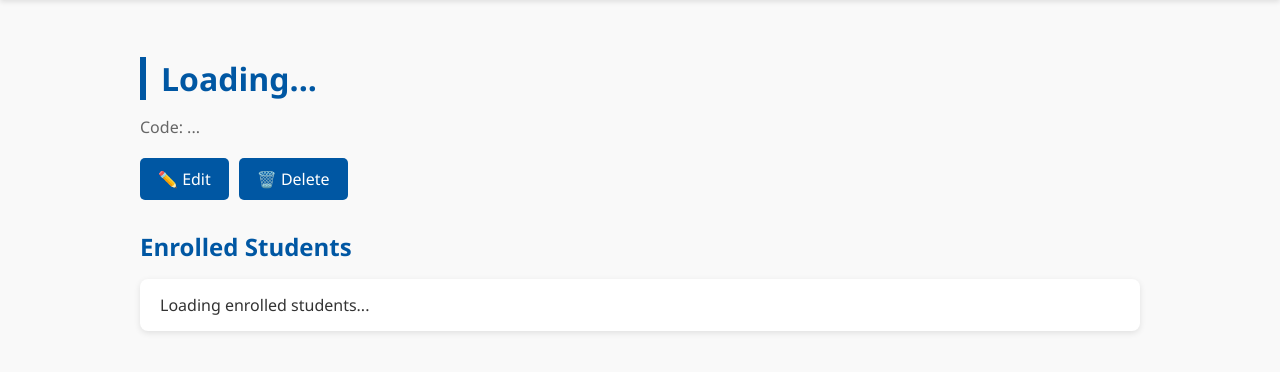
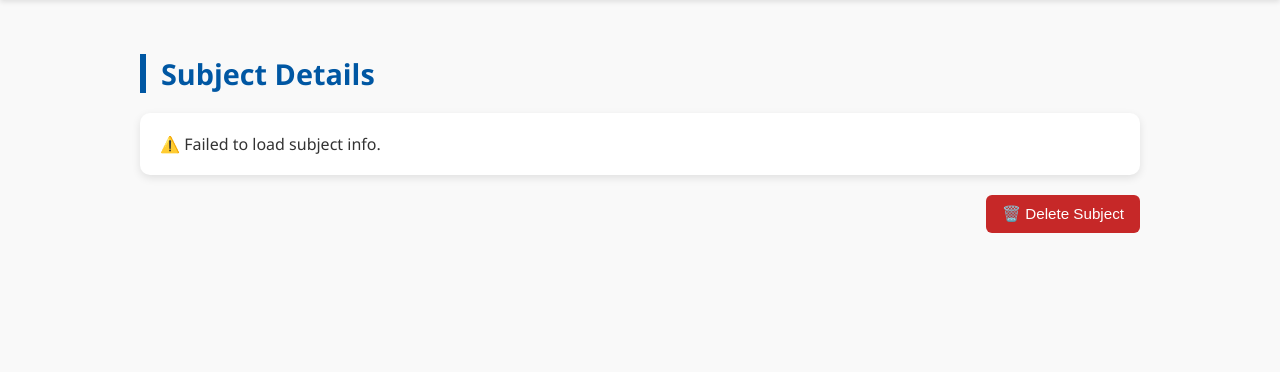
Before and after one commit to Nigler10/Student-Management-System, a Django app: template Project/app/templates/subject/subject_detail.html in a window 1280 px wide. Shown: the part 115-487 px from the top of the page. Run offline with Django 4.2, Linux system fonts and the light colour scheme; the template is opened without the code that fills it, so the values that code supplies are empty.

Commit message:
some subject details

```diff
--- a/Project/app/templates/subject/subject_detail.html
+++ b/Project/app/templates/subject/subject_detail.html
@@ -1,4 +1,4 @@
-{% extends "app/base.html" %}
+{% extends 'app/base.html' %}
 {% load static %}
 
 {% block styles %}
@@ -6,24 +6,42 @@
 {% endblock %}
 
 {% block content %}
-<h2 id="subject-title">Loading...</h2>
-<p id="subject-code" class="subject-code">Code: ...</p>
+<h2>Subject Details</h2>
+
+<ul id="subject-info">
+    <!-- JS will populate this -->
+</ul>
 
 <div class="subject-actions">
-    <a id="edit-btn" class="action-btn" href="#">✏️ Edit</a>
-    <a id="delete-btn" class="action-btn" href="#">🗑️ Delete</a>
+    <button id="delete-btn" class="danger">🗑️ Delete Subject</button>
 </div>
 
-<h3>Enrolled Students</h3>
-<ul id="enrolled-students">
-    <li>Loading enrolled students...</li>
-</ul>
+<!-- Delete Confirmation Modal -->
+<div id="delete-modal" class="modal">
+    <div class="modal-content">
+        <h2 class="modal-title">Confirm Delete</h2>
+        <p class="modal-message">Are you sure you want to delete this subject?</p>
+
+        <label class="modal-checkbox">
+            <input type="checkbox" id="confirm-checkbox">
+            I understand this action cannot be undone.
+        </label>
+
+        <div class="modal-actions">
+            <button id="cancel-delete">Cancel</button>
+            <button id="confirm-delete" class="danger" disabled>Delete</button>
+        </div>
+    </div>
+</div>
+
+
+
 {% endblock %}
 
 {% block scripts %}
-<script src="{% static 'js/config.js' %}"></script>
 <script>
-    const subjectId = "{{ subject_id }}";
+    const pathParts = window.location.pathname.split('/');
+    const SUBJECT_ID = pathParts[pathParts.length - 2];
 </script>
 <script src="{% static 'js/subject/subject_detail.js' %}"></script>
 {% endblock %}
--- a/Project/static/css/subject/subject_detail.css
+++ b/Project/static/css/subject/subject_detail.css
@@ -1,88 +1,129 @@
-/* Subject Detail Title */
-#subject-title {
-    font-size: 2rem;
-    font-weight: bold;
-    color: #0057a3;
-    margin-bottom: 5px;
+#subject-info {
+    list-style: none;
+    padding: 0;
+    margin-top: 1rem;
 }
 
-/* Subject Code Style */
-.subject-code {
-    font-size: 1rem;
-    color: #666;
-    margin-bottom: 20px;
+#subject-info li {
+    background-color: #ffffff;
+    padding: 20px;
+    margin-bottom: 15px;
+    border-radius: 10px;
+    box-shadow: 0 3px 8px rgba(0, 0, 0, 0.1);
+    display: flex;
+    justify-content: space-between;
+    align-items: center;
 }
 
-/* Action Buttons (Edit/Delete) */
-.subject-actions {
-    display: flex;
-    gap: 10px;
-    margin-bottom: 30px;
+.subject-title {
+    font-size: 1.2rem;
+    font-weight: 600;
+    color: #0057a3;
 }
 
-.subject-actions .action-btn {
-    background-color: #0057a3;
-    color: white;
-    text-decoration: none;
-    padding: 10px 18px;
-    border-radius: 5px;
-    font-weight: 500;
+.subject-code {
+    font-size: 0.95rem;
+    color: #666;
+}
+
+.subject-actions {
+    margin-top: 20px;
+    display: flex;
+    justify-content: flex-end;
+}
+
+button {
+    border: none;
+    padding: 10px 16px;
+    border-radius: 6px;
+    cursor: pointer;
+    font-size: 0.95rem;
     transition: background-color 0.2s ease;
 }
 
-.subject-actions .action-btn:hover {
-    background-color: #003f7d;
+button.danger {
+    background-color: #c62828;
+    color: white;
 }
 
-/* Enrolled Students Section */
-h3 {
-    font-size: 1.5rem;
-    color: #0057a3;
-    margin-bottom: 10px;
+button.danger:hover {
+    background-color: #a11919;
 }
 
-ul#enrolled-students {
-    list-style: none;
-    padding: 0;
+/* Modal overlay */
+.modal {
+    display: none;
+    position: fixed;
+    z-index: 1000;
+    left: 0;
+    top: 0;
+    width: 100%;
+    height: 100%;
+    background-color: rgba(0, 0, 0, 0.5);
+    display: none;
+    justify-content: center;
+    align-items: center;
 }
 
-ul#enrolled-students li {
-    background-color: #fff;
-    padding: 15px 20px;
-    margin-bottom: 10px;
-    border-radius: 8px;
-    box-shadow: 0 2px 6px rgba(0,0,0,0.1);
-    transition: transform 0.2s ease, box-shadow 0.2s ease;
+.modal-content {
+    background-color: white;
+    padding: 2rem;
+    border-radius: 12px;
+    max-width: 500px;
+    width: 90%;
+    text-align: center;
+    box-shadow: 0 4px 12px rgba(0, 0, 0, 0.25);
+    animation: fadeIn 0.3s ease-in-out;
 }
 
-ul#enrolled-students li:hover {
-    transform: scale(1.01);
-    box-shadow: 0 4px 12px rgba(0,0,0,0.15);
+.modal-title {
+    color: #d32f2f;
+    font-size: 1.5rem;
+    font-weight: 700;
+    margin-bottom: 1rem;
 }
 
-ul#enrolled-students li a {
-    color: #0057a3;
-    font-weight: 600;
-    text-decoration: none;
+.modal-message {
+    color: #444;
+    font-size: 1rem;
+    margin-bottom: 1rem;
 }
 
-ul#enrolled-students li a:hover {
-    text-decoration: underline;
+.modal-checkbox {
+    display: flex;
+    align-items: center;
+    justify-content: center;
+    font-size: 0.95rem;
+    color: #333;
+    margin-top: 0.5rem;
+    gap: 0.5rem;
 }
 
-/* Mobile Friendly */
-@media (max-width: 600px) {
-    #subject-title {
-        font-size: 1.5rem;
-    }
+.modal-actions {
+    margin-top: 1.5rem;
+    display: flex;
+    justify-content: center;
+    gap: 1rem;
+}
 
-    .subject-actions {
+#confirm-delete:disabled {
+    background-color: #f5b5b5;
+    cursor: not-allowed;
+    color: #fff;
+}
+
+
+/* Simple fade-in animation */
+@keyframes fadeIn {
+    from { opacity: 0; transform: scale(0.95); }
+    to { opacity: 1; transform: scale(1); }
+}
+
+/* Responsive: stack modal buttons on small screens */
+@media (max-width: 480px) {
+    .modal-actions {
         flex-direction: column;
-        align-items: flex-start;
-    }
-
-    .subject-actions .action-btn {
-        width: 100%;
-        text-align: center;
+        gap: 0.75rem;
     }
 }
+s
--- a/Project/static/js/subject/subject_detail.js
+++ b/Project/static/js/subject/subject_detail.js
@@ -1,31 +1,65 @@
-document.addEventListener("DOMContentLoaded", () => {
-    fetch(`${API_BASE_URL}api/subjects/${subjectId}/`)
-        .then(response => response.json())
-        .then(data => {
-            // Set subject title and code
-            document.getElementById("subject-title").textContent = data.title;
-            document.getElementById("subject-code").textContent = `Code: ${data.code}`;
-            document.getElementById("edit-btn").href = `/subjects/${data.id}/edit/`;
-            document.getElementById("delete-btn").href = `/subjects/${data.id}/delete/`;
+const subjectInfo = document.getElementById("subject-info");
+const deleteBtn = document.getElementById("delete-btn");
+const deleteModal = document.getElementById("delete-modal");
+const confirmDelete = document.getElementById("confirm-delete");
+const cancelDelete = document.getElementById("cancel-delete");
+const confirmCheckbox = document.getElementById("delete-confirm-checkbox");
 
-            // Display enrolled students
-            const studentList = document.getElementById("enrolled-students");
-            studentList.innerHTML = "";
+const API_URL = `${window.location.origin}/api/subjects/${SUBJECT_ID}/`;
 
-            const students = data.enrolled_students || [];
-            if (!students.length) {
-                studentList.innerHTML = "<li>No students enrolled in this subject.</li>";
-                return;
+// Load subject info
+fetch(API_URL)
+    .then(res => {
+        if (!res.ok) throw new Error("Failed to fetch subject.");
+        return res.json();
+    })
+    .then(subject => {
+        subjectInfo.innerHTML = `
+            <li>
+                <div class="subject-title">${subject.title}</div>
+                <div class="subject-code">Code: ${subject.code}</div>
+            </li>
+        `;
+    })
+    .catch(err => {
+        subjectInfo.innerHTML = `<li>⚠️ Failed to load subject info.</li>`;
+        console.error(err);
+    });
+
+// Show modal on delete click
+deleteBtn.addEventListener("click", () => {
+    deleteModal.style.display = "flex";
+    confirmCheckbox.checked = false;
+    confirmDelete.disabled = true;
+});
+
+// Enable/disable delete based on checkbox
+confirmCheckbox.addEventListener("change", () => {
+    confirmDelete.disabled = !confirmCheckbox.checked;
+});
+
+// Hide modal on cancel
+cancelDelete.addEventListener("click", () => {
+    deleteModal.style.display = "none";
+});
+
+// Delete confirmed
+confirmDelete.addEventListener("click", () => {
+    fetch(API_URL, {
+        method: "DELETE"
+    })
+        .then(response => {
+            if (response.ok) {
+                window.location.href = "/subjects/";
+            } else {
+                alert("❌ Failed to delete subject.");
             }
-
-            students.forEach(student => {
-                const li = document.createElement("li");
-                let middle = student.middle_name ? ` ${student.middle_name}` : '';
-                li.innerHTML = `<a href="/students/${student.id}/">${student.last_name}, ${student.first_name}${middle}</a>`;
-                studentList.appendChild(li);
-            });
         })
-        .catch(error => {
-            console.error("Error loading subject data:", error);
+        .catch(err => {
+            alert("❌ Error deleting subject.");
+            console.error(err);
+        })
+        .finally(() => {
+            deleteModal.style.display = "none";
         });
 });
```
